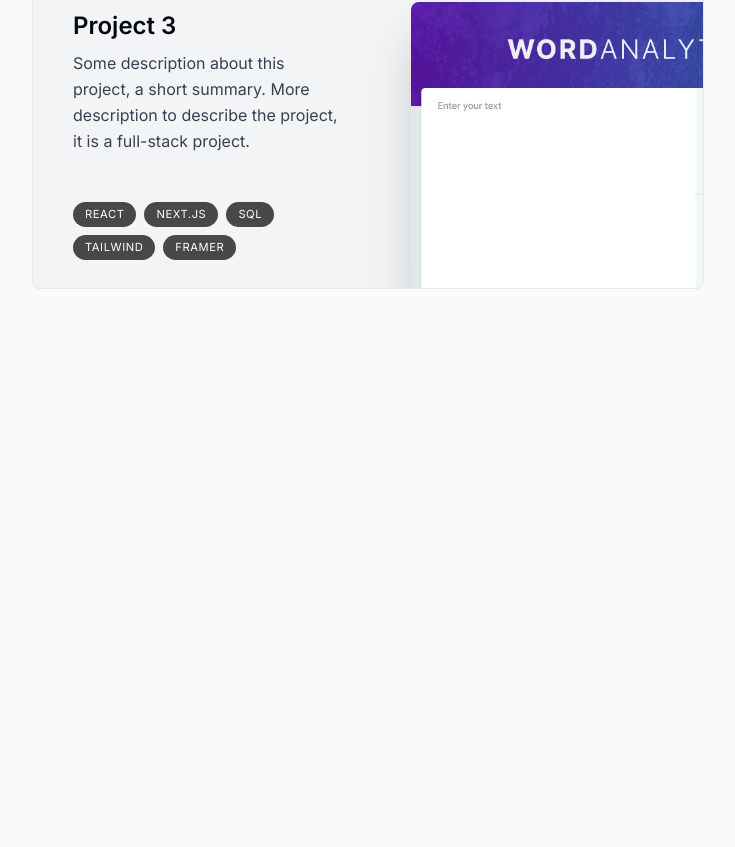
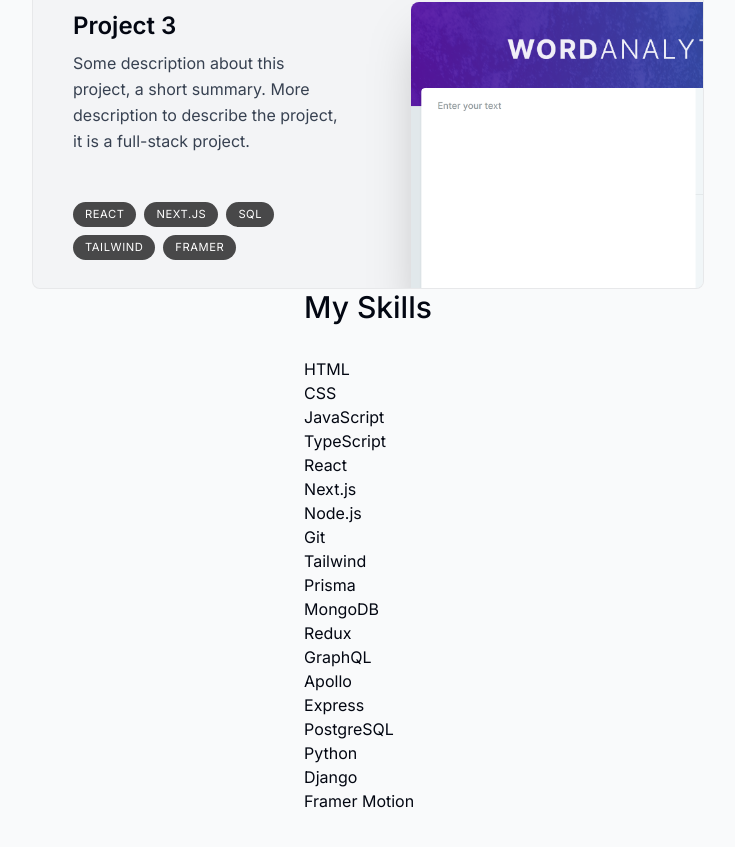
Before and after one commit to jordansbenjamin/portfolio_v2, a Next.js app: page / in a window 1280 px wide. Shown: the part 2145-2992 px from the top of the page, without its empty margins (272-1007 px from the left). Built offline with nearby package versions, Linux system fonts and the light colour scheme.

Commit message:
Added initial Skills component

```diff
--- a/src/app/lib/data.ts
+++ b/src/app/lib/data.ts
@@ -17,7 +17,6 @@ const wordanalyticsImg = "/wordanalytics.png";
 
 // It's good to use this when data is persitently hardcoded, but not a good idea to
 // as const when fetching data from an API or backend for exampke
-
 
 export const links = [
 	{
@@ -49,22 +48,47 @@ export const links = [
 export const projectsData = [
 	{
 		title: "Project 1",
-		description: "Some description about this project, a short summary. More description to describe the project, it is a full-stack project.",
+		description:
+			"Some description about this project, a short summary. More description to describe the project, it is a full-stack project.",
 		tags: ["React", "Next.js", "MongoDB", "Tailwind", "Prisma"],
 		imageUrl: corpcommentImg,
 	},
 	{
 		title: "Project 2",
-		description: "Some description about this project, a short summary. More description to describe the project, it is a full-stack project.",
+		description:
+			"Some description about this project, a short summary. More description to describe the project, it is a full-stack project.",
 		tags: ["React", "TypeScript", "Next.js", "Tailwind", "Redux"],
 		imageUrl: rmtdevImg,
 	},
 	{
 		title: "Project 3",
-		description: "Some description about this project, a short summary. More description to describe the project, it is a full-stack project.",
+		description:
+			"Some description about this project, a short summary. More description to describe the project, it is a full-stack project.",
 		tags: ["React", "Next.js", "SQL", "Tailwind", "Framer"],
 		imageUrl: wordanalyticsImg,
 	},
+] as const;
+
+export const skillsData = [
+	"HTML",
+	"CSS",
+	"JavaScript",
+	"TypeScript",
+	"React",
+	"Next.js",
+	"Node.js",
+	"Git",
+	"Tailwind",
+	"Prisma",
+	"MongoDB",
+	"Redux",
+	"GraphQL",
+	"Apollo",
+	"Express",
+	"PostgreSQL",
+	"Python",
+	"Django",
+	"Framer Motion",
 ] as const;
 
 export const experiencesData = [
@@ -92,25 +116,3 @@ export const experiencesData = [
 		date: 2023,
 	},
 ] as const;
-
-export const skillsData = [
-	"HTML",
-	"CSS",
-	"JavaScript",
-	"TypeScript",
-	"React",
-	"Next.js",
-	"Node.js",
-	"Git",
-	"Tailwind",
-	"Prisma",
-	"MongoDB",
-	"Redux",
-	"GraphQL",
-	"Apollo",
-	"Express",
-	"PostgreSQL",
-	"Python",
-	"Django",
-	"Framer Motion",
-] as const;
--- a/src/app/page.tsx
+++ b/src/app/page.tsx
@@ -2,6 +2,7 @@ import About from "@/components/About";
 import Intro from "@/components/Intro";
 import Projects from "@/components/Projects";
 import SectionDivider from "@/components/SectionDivider";
+import Skills from "@/components/Skills";
 
 export default function Home() {
 	return <main className="flex flex-col items-center px-4">
@@ -9,5 +10,6 @@ export default function Home() {
 		<SectionDivider/>
 		<About/>
 		<Projects/>
+		<Skills/>
 	</main>;
 }
--- /dev/null
+++ b/src/components/Skills.tsx
@@ -0,0 +1,14 @@
+import React from 'react'
+import SectionHeading from './SectionHeading'
+import { skillsData } from '@/app/lib/data'
+
+export default function Skills() {
+  return (
+    <section>
+        <SectionHeading>My Skills</SectionHeading>
+        <ul>
+            {skillsData.map((skill, index) => <li key={index}>{skill}</li>)}
+        </ul>
+    </section>
+  )
+}
```
